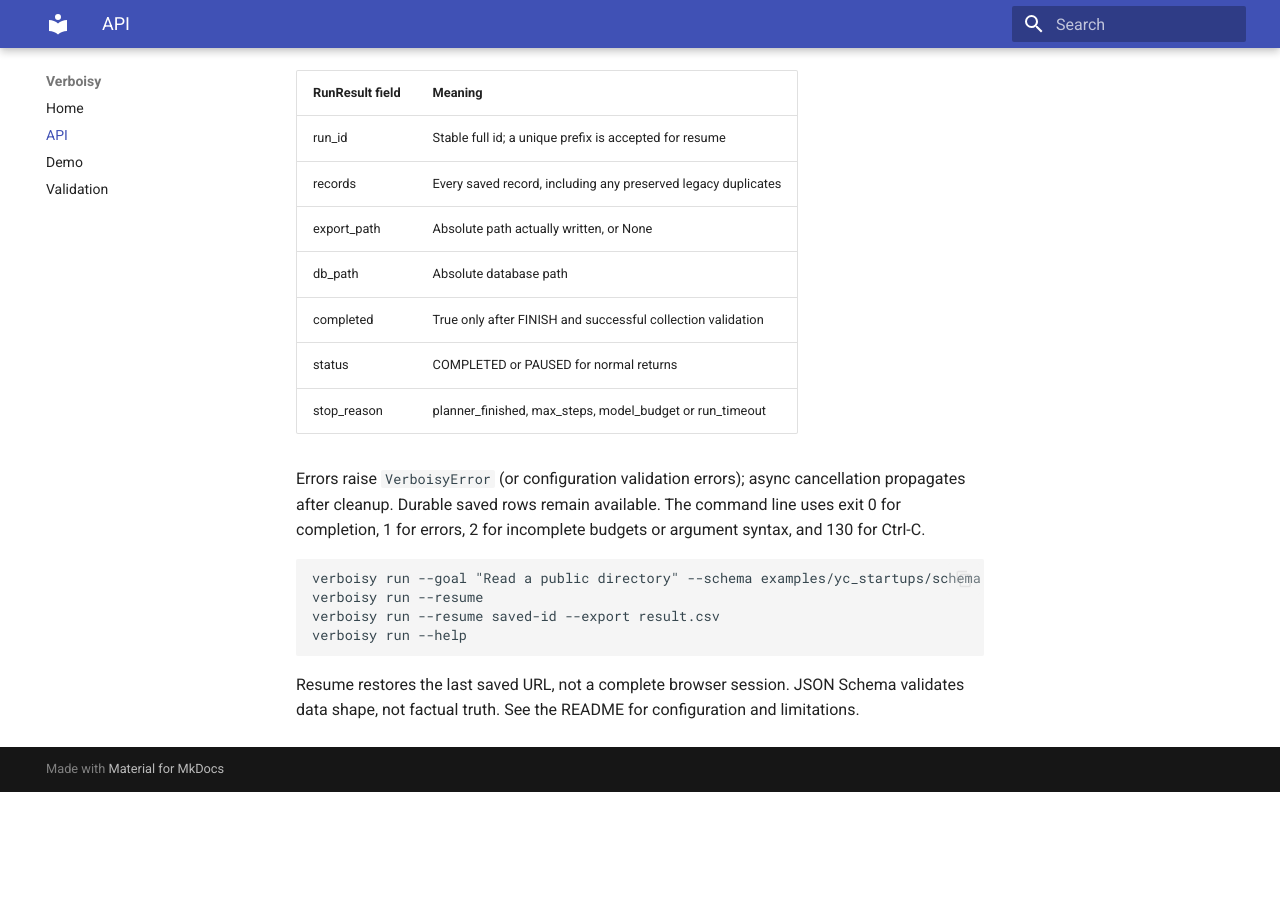
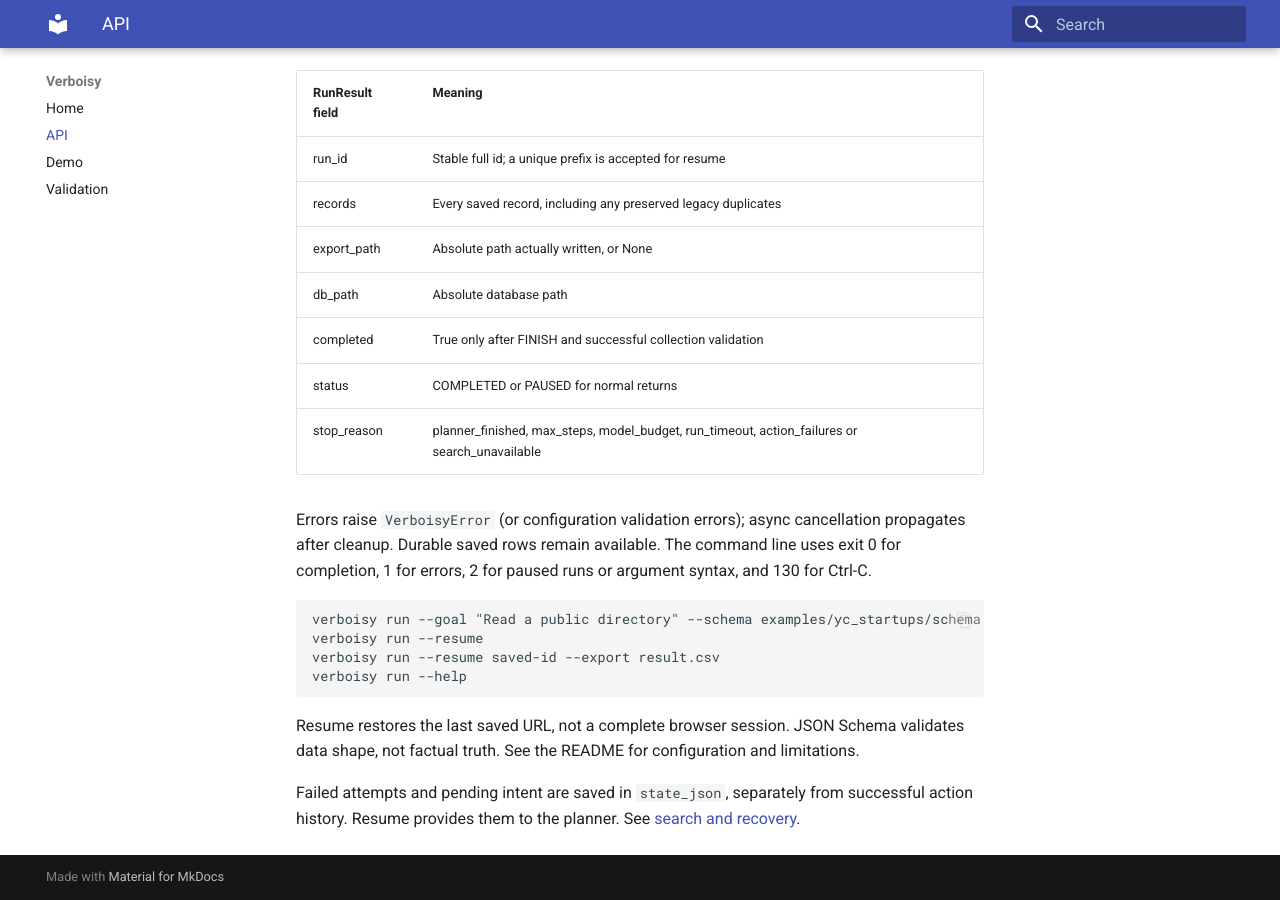
Before and after one commit to EmanueleTorrisi/verboisy, an MkDocs documentation site: the page built from docs/api.md, in a window 1280 px wide and 900 px high, scrolled down 536 px. Built offline with MkDocs 1.6.1 and Material for MkDocs 9.7.7, drawn with Linux system fonts in a browser that asks for light colours; before the commit the page ends 1328 px from its top, so only the background shows below that.

Commit message:
Update API documentation for recovery behavior

````diff
--- a/docs/api.md
+++ b/docs/api.md
@@ -29,11 +29,11 @@
 | db_path | Absolute database path |
 | completed | True only after FINISH and successful collection validation |
 | status | COMPLETED or PAUSED for normal returns |
-| stop_reason | planner_finished, max_steps, model_budget or run_timeout |
+| stop_reason | planner_finished, max_steps, model_budget, run_timeout, action_failures or search_unavailable |
 
 Errors raise `VerboisyError` (or configuration validation errors); async cancellation
 propagates after cleanup. Durable saved rows remain available. The command line
-uses exit 0 for completion, 1 for errors, 2 for incomplete budgets or argument syntax,
+uses exit 0 for completion, 1 for errors, 2 for paused runs or argument syntax,
 and 130 for Ctrl-C.
 
 ```bash
@@ -45,3 +45,6 @@
 
 Resume restores the last saved URL, not a complete browser session. JSON Schema validates
 data shape, not factual truth. See the README for configuration and limitations.
+
+Failed attempts and pending intent are saved in `state_json`, separately from successful
+action history. Resume provides them to the planner. See [search and recovery](search-and-recovery.md).
````
